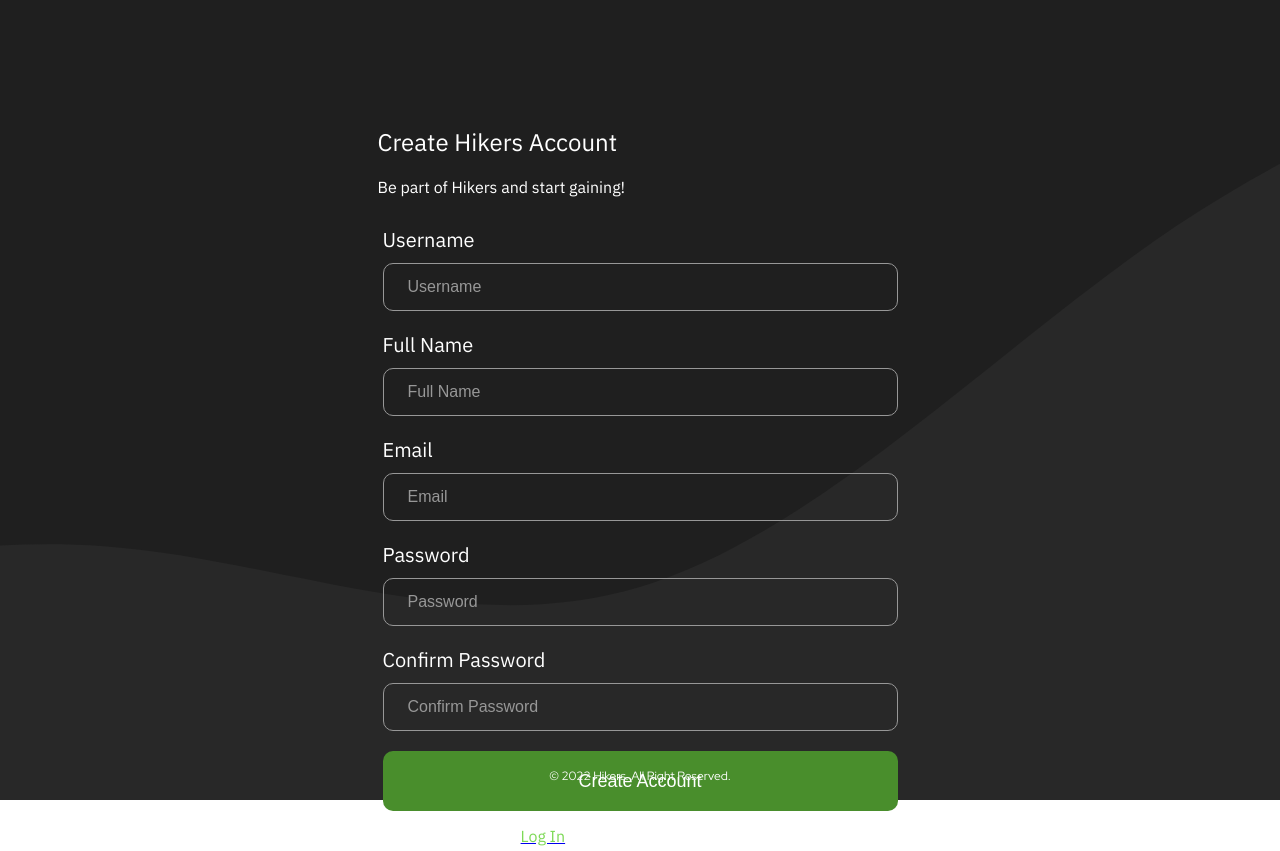
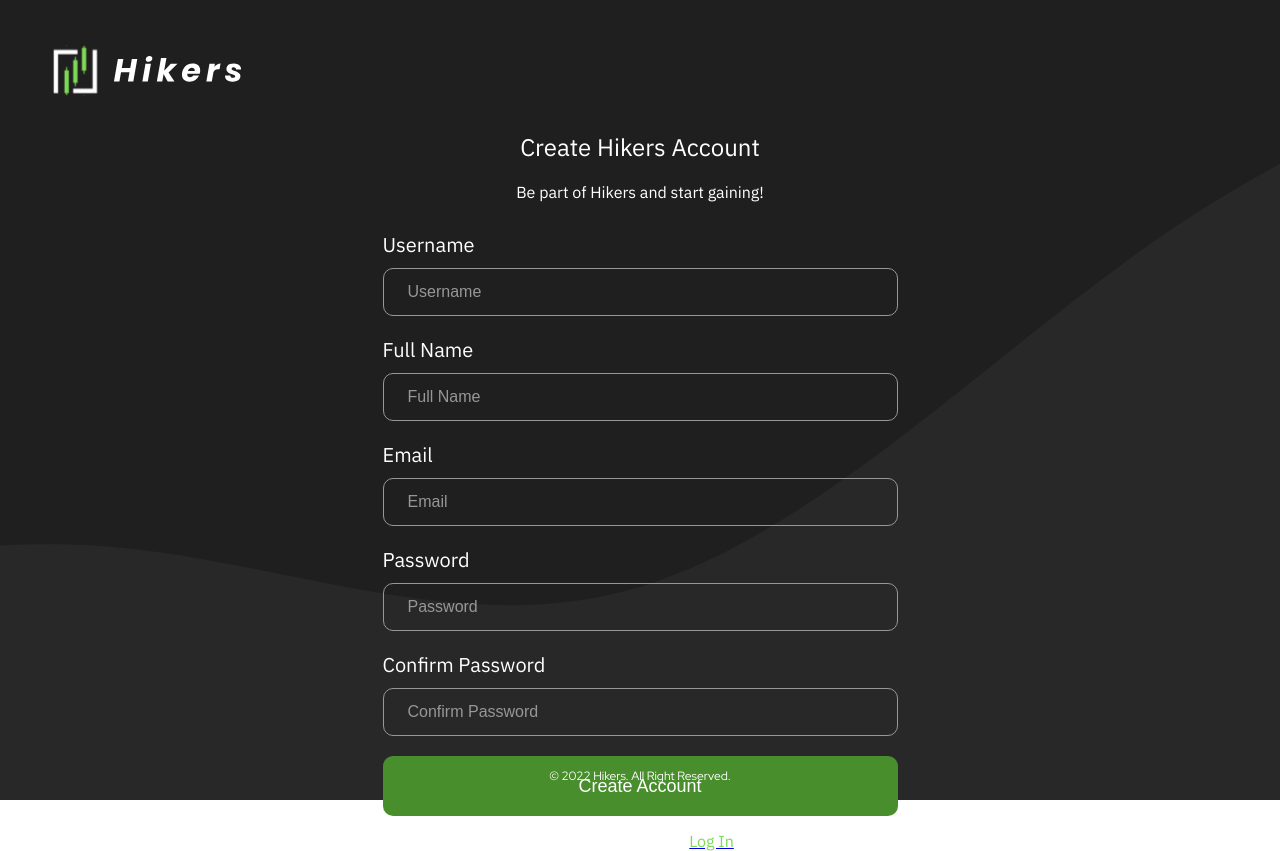
Before and after one commit to suhailajapar/DRC_Project, a React (Create React App) app: page /signup in a window 1280 px wide. Built offline with nearby package versions, Linux system fonts and the light colour scheme.

Commit message:
css touch up last landing,login,signup

```diff
--- a/src/components/Signup/Signup.css
+++ b/src/components/Signup/Signup.css
@@ -17,12 +17,20 @@ font-family: 'IBM Plex Sans', sans-serif;
   font-family: "IBM Plex Sans", sans-serif;
 } */
 
+.signbox {
+  display: flex;
+  flex-direction: column;
+  align-items: center;
+
+  margin-top: -140px;
+}
 .signup-container {
-  height: 100vh;
+  /*
   display: block;
   display: flex;
   flex-direction: column;
-  align-items: center;
+  align-items: center; */
+  height: 100vh;
   background-color: #1f1f1f;
   background-image: url("../../assets/Waves/wave_dark.svg");
   background-position: bottom;
--- a/src/components/Signup/Signup.js
+++ b/src/components/Signup/Signup.js
@@ -2,11 +2,13 @@ import React from "react";
 import "./Signup.css";
 import { Link } from "react-router-dom";
 import Footer from "./../Footer/Footer";
+import Menubar from "../Menubar/Menubar";
 
 const Signup = () => {
   return (
     <div className="signup-container">
-      <div>
+      <Menubar />
+      <div className="signbox">
         <div className="main-title">Create Hikers Account</div>
         <div className="sub-title">Be part of Hikers and start gaining!</div>
 
```
